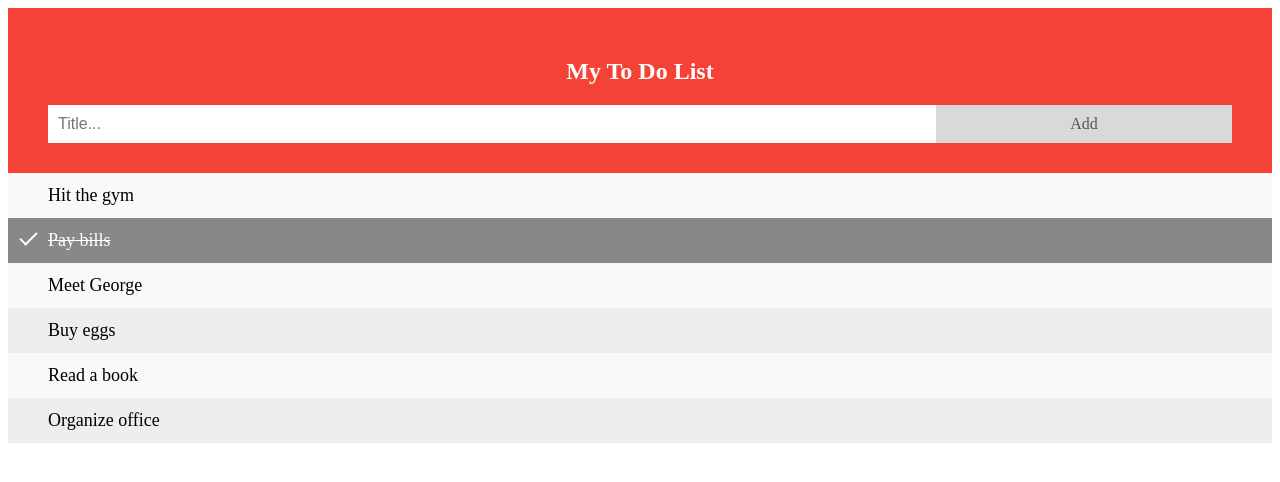
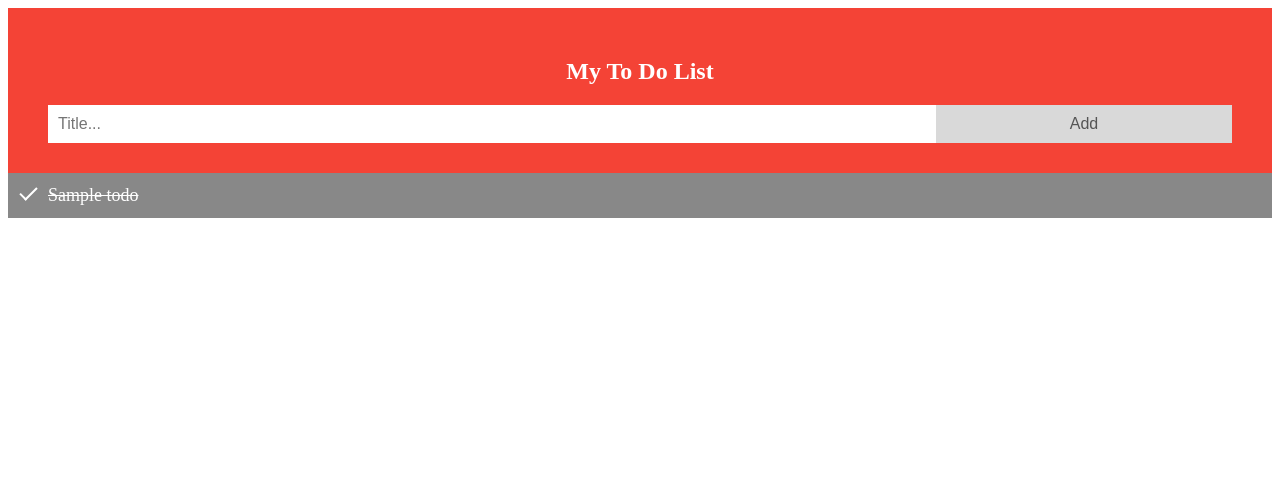
Before and after one commit to claudiajkang/flask-todo, a Flask app: page /todo in a window 1280 px wide. Shown: the top 482 px of the page. Run offline with Flask 2, Linux system fonts and the light colour scheme; tables that the repository leaves empty hold one stand-in row (values such as "Sample post").

Commit message:
check & uncheck function added.

```diff
--- a/app/route/todo.py
+++ b/app/route/todo.py
@@ -1,8 +1,29 @@
-from flask import render_template
+from flask import render_template, request, redirect, url_for
 
-from app import app
+from app import app, db
+from app.models.todos import TodoModel
 
 
-@app.route('/todo')
+@app.route('/todo', methods=['GET', 'POST'])
 def todo_index():
-    return render_template('todo.html')
+    todo_list = TodoModel.query.all()
+
+    if request.method == 'POST':
+        new_todo = TodoModel(title=request.form['title'])
+
+        db.session.add(new_todo)
+        db.session.commit()
+
+        return redirect(url_for('todo_index'))
+
+    return render_template('todo.html', todos=todo_list)
+
+
+@app.route('/todo/<todo_id>/update', methods=['POST'])
+def todo_update(todo_id):
+    update_todo = TodoModel.query.filter_by(id=todo_id).one()
+
+    update_todo.done = not update_todo.done
+    db.session.commit()
+
+    return redirect(url_for('todo_index'))
--- a/app/templates/todo.html
+++ b/app/templates/todo.html
@@ -1,18 +1,38 @@
 <div id="myDIV" class="header">
     <h2>My To Do List</h2>
-    <input type="text" id="myInput" placeholder="Title...">
-    <span onclick="newElement()" class="addBtn">Add</span>
+    <form action="{{ request.path }}" method="post">
+        <input name="title" id="myInput" placeholder="Title...">
+        <input type="submit" class="addBtn" value="Add">
+    </form>
 </div>
 
 <ul id="myUL">
-    <li>Hit the gym</li>
-    <li class="checked">Pay bills</li>
-    <li>Meet George</li>
-    <li>Buy eggs</li>
-    <li>Read a book</li>
-    <li>Organize office</li>
+    {% for todo in todos %}
+        <li onclick="todoUpdate({{ todo.id }})" {% if todo.done != 0 %} class="checked" {% endif %}>
+            {{ todo.title }}</li>
+    {% endfor %}
 </ul>
 
+<script>
+    function todoUpdate(id) {
+        var form = document.createElement("form");
+        form.setAttribute("charset", "UTF=8");
+        form.setAttribute("method", "post");
+        form.setAttribute("action", "/todo/" + id + "/update");
+
+        var hiddenField = document.createElement("input");
+        hiddenField.setAttribute("type", "hidden");
+        hiddenField.setAttribute("id", id);
+        hiddenField.setAttribute("value", id);
+        form.appendChild(hiddenField);
+
+        document.body.appendChild(form);
+
+        form.submit();
+
+        console.log(id)
+    }
+</script>
 
 <style>
     /* Include the padding and border in an element's total width and height */
@@ -126,6 +146,4 @@
     .addBtn:hover {
         background-color: #bbb;
     }
-
-    }
 </style>
```
